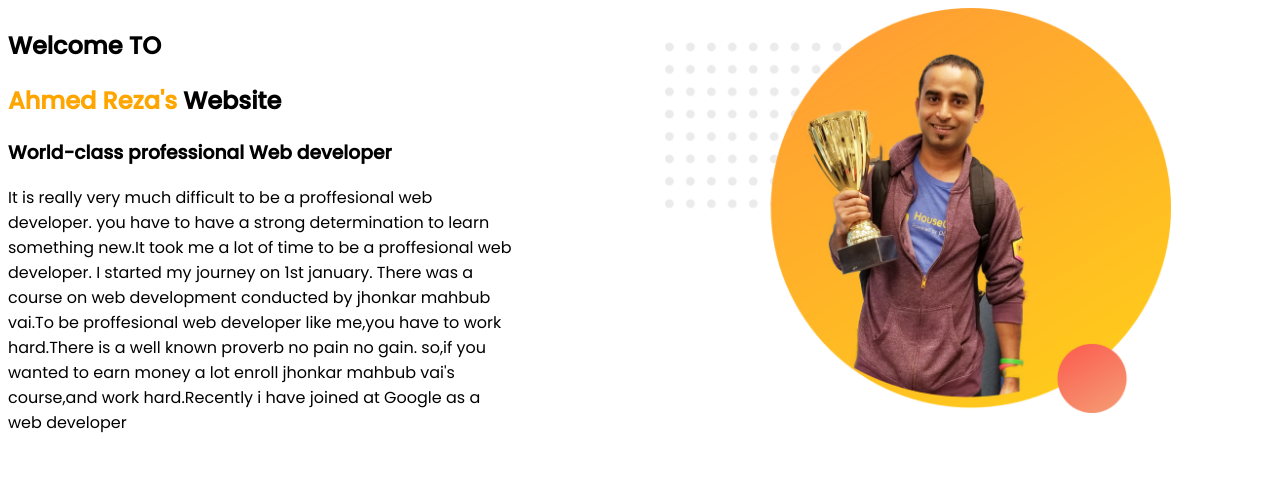
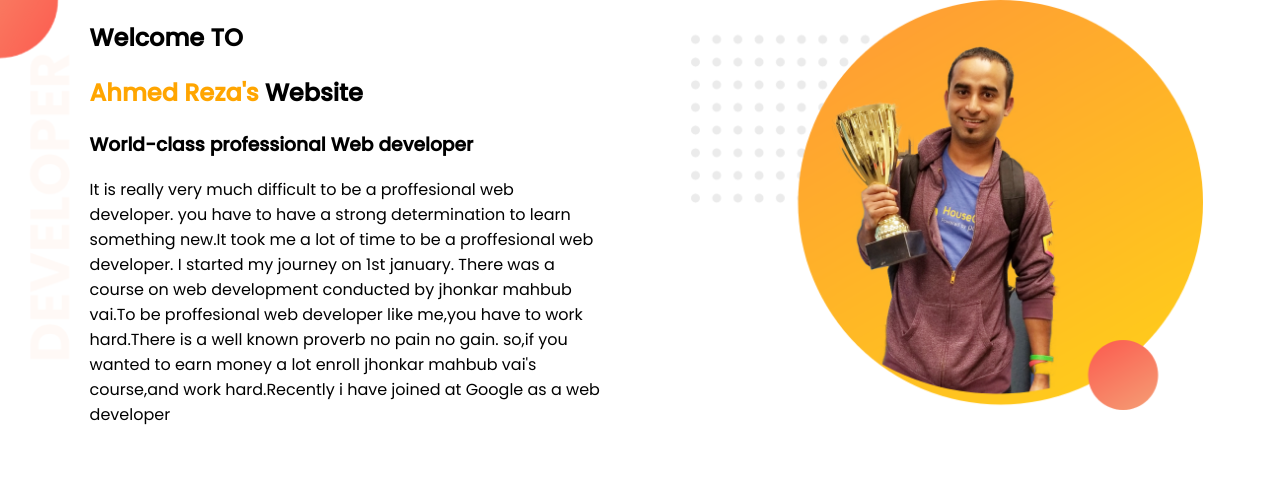
Before and after one commit to ahmedreza-16/web-portfolio, a plain HTML site: page index.html in a window 1280 px wide. Drawn offline with Linux system fonts and the light colour scheme.

Commit message:
my first website

```diff
--- a/index.html
+++ b/index.html
@@ -9,13 +9,13 @@
     <link rel="stylesheet" href="style.css">
 </head>
 <body>
-       <section>
+       <section class="top-banner" >
 
-            <div class="half-width">
+            <div class="half-width" >
                 <h1>Welcome TO</h1>
                 <h1><span class="name-highlight">Ahmed Reza's</span> Website</h1>
                 <h3>World-class professional Web developer</h3>
-                <p>It is really very much difficult to be a proffesional web developer.
+                <p class="p1">It is really very much difficult to be a proffesional web developer.
                     you have to have a strong determination to learn something new.It took me a lot of time to be a proffesional web developer.
                     I started my journey on 1st january. There was a course on web development conducted by jhonkar mahbub vai.To be proffesional web
                     developer like me,you have to work hard.There is a well known proverb no pain no gain. so,if you wanted to earn money a lot enroll jhonkar mahbub vai's course,and work hard.Recently i have joined at Google as a web developer
@@ -23,7 +23,7 @@
            </div>
 
            <div class="half-width">
-             <img src="images/image1.png" alt="">
+             <img src="images/image1.png" alt="" >
            </div>
 
 
--- a/style.css
+++ b/style.css
@@ -1,4 +1,5 @@
 body{
+    margin:0;
     font-family: 'Poppins', sans-serif;
 }
 
@@ -11,16 +12,16 @@ h1{
 .half-width{
     width: 40%;
     float: left;
-    margin-right: 10%;
-
-
-
+    margin-left: 6%;
+    padding-left: 1%;
 }
 .half-width img{
     width: 100%;
-    margin-left: 5%;
 }
-.half-width p{
-    width: auto
-
+.top-banner{
+    background-image: url("images/developer-portfolio/top-banner.png");
 }
+section{
+    height: 500px;
+    background-repeat: no-repeat;
+}
```
